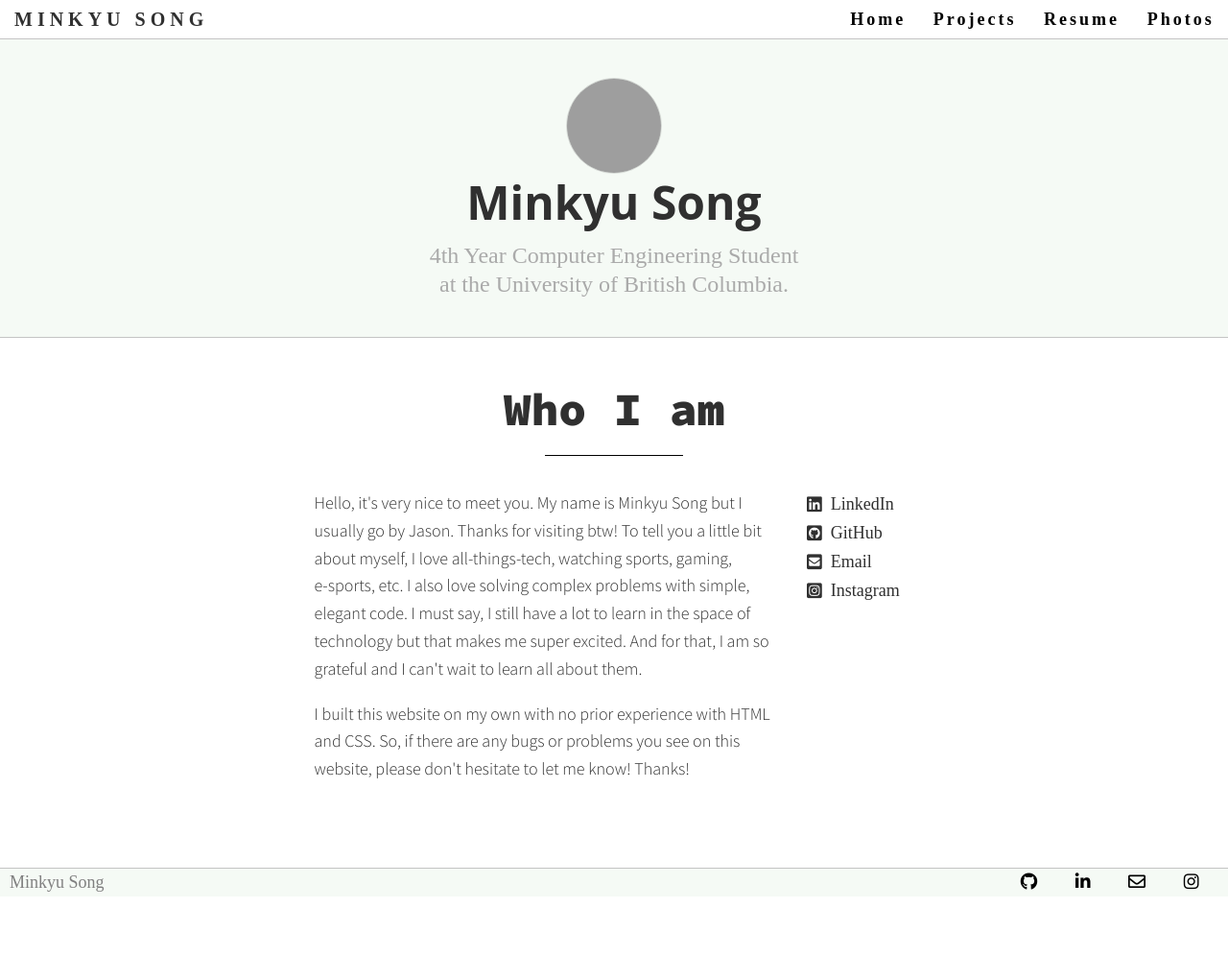
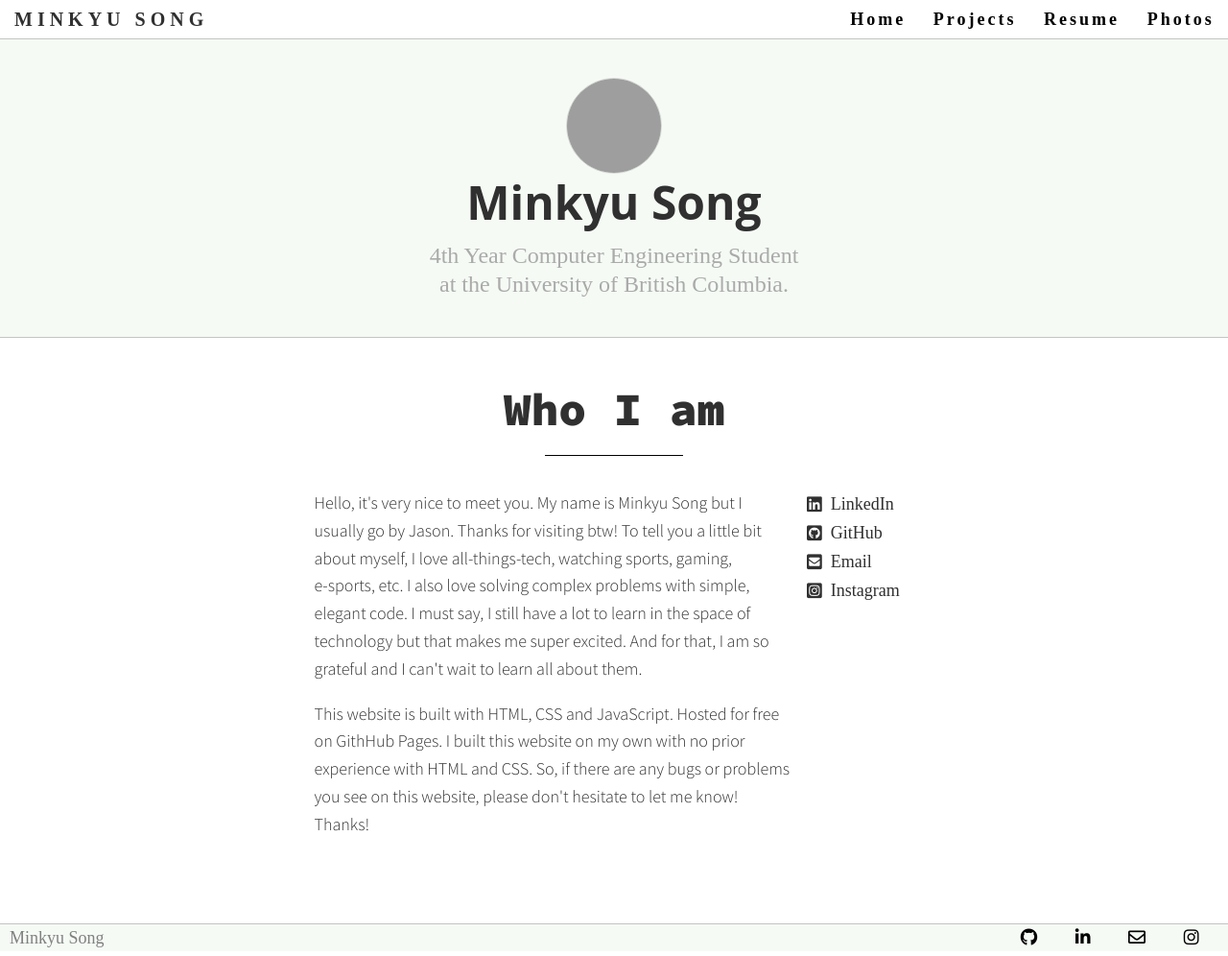
Before and after one commit to smkjason/smkjason.github.io, a website: page index.html in a window 1280 px wide. Shown: the whole page at 96% size. Before the commit the page ends 938 px from the top, so only its background shows below. Drawn offline with nearby package versions, Linux system fonts and the light colour scheme; grey boxes are pictures that could not be loaded.

Commit message:
intro text modified

```diff
--- a/index.html
+++ b/index.html
@@ -86,10 +86,11 @@
                         to learn all about them.
                     </p>
                     <p>
-                        I built this website on my own with no prior experience
-                        with HTML and CSS. So, if there are any bugs or problems
-                        you see on this website, please don't hesitate to let me
-                        know! Thanks!
+                        This website is built with HTML, CSS and JavaScript.
+                        Hosted for free on GithHub Pages. I built this website
+                        on my own with no prior experience with HTML and CSS.
+                        So, if there are any bugs or problems you see on this
+                        website, please don't hesitate to let me know! Thanks!
                     </p>
                 </div>
                 <div class="about-me__vertical-menu">
```
